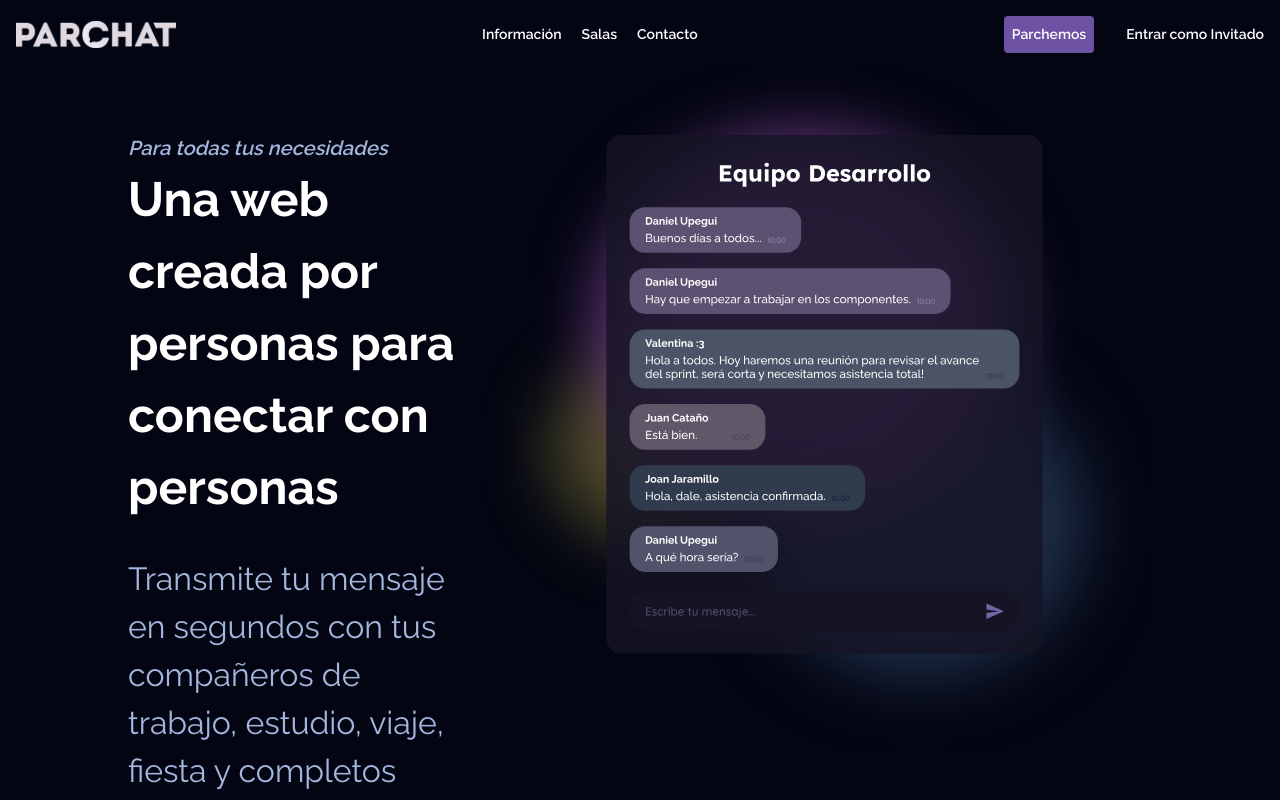
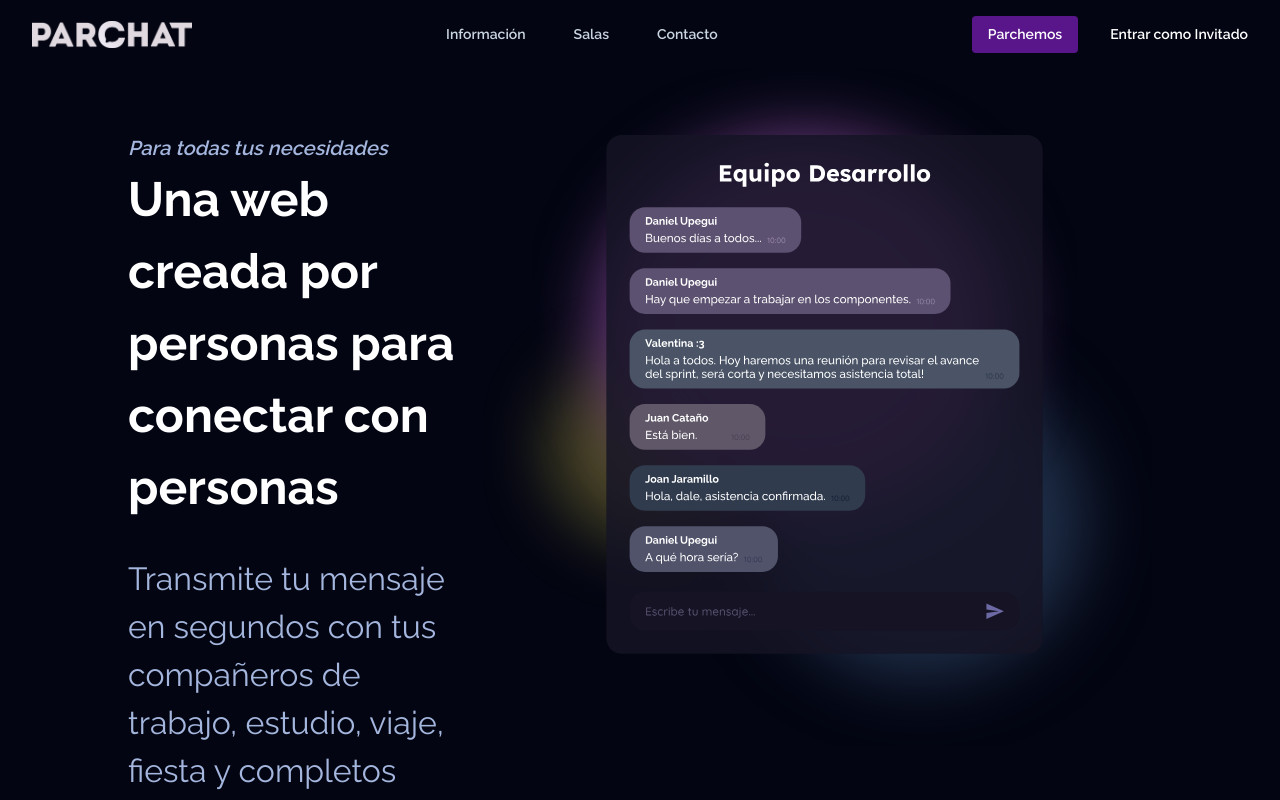
Before and after one commit to Parchat/frontend, a Next.js app: page / in a window 1280 px wide. Shown: the top 800 px of the page. Built offline with nearby package versions, Linux system fonts and the light colour scheme.

Commit message:
update header colors and add hover effects
- Changed header color palette to match new design
- Added hover transitions for interactive elements

```diff
--- a/app/_components/Header.tsx
+++ b/app/_components/Header.tsx
@@ -11,7 +11,7 @@ export default function Header() {
       <div className="w-full relative">
         <div className="flex bg-darkblue justify-between items-center p-4 sm:hidden w-full relative z-20 gap-5">
           <Link href="/" className="items-center gap-4 block lg:hidden">
-            <Image src="/w-logo.png" alt="ParChat Logo" width={130} height={20} />
+            <Image src="/w-logo.png" alt="ParChat Logo" width={130} height={20} draggable={false} />
           </Link>
           <div className="flex items-center gap-5">
             <Link href="/login" className="bg-purple rounded p-2">
@@ -41,25 +41,43 @@ export default function Header() {
       </div>
 
       {/* Desktop */}
-      <div className="w-full justify-between items-center gap-5 p-4 font-semibold text-white text-[14px] hidden sm:flex">
+      <div className="w-full justify-between items-center gap-5 p-4 px-8 font-semibold text-white text-[14px] hidden sm:flex">
         <Link href="/" className="items-center gap-4 hidden lg:block">
-          <Image src="/w-logo.png" alt="ParChat Logo" width={160} height={20} />
+          <Image src="/w-logo.png" alt="ParChat Logo" width={160} height={20} draggable={false} />
         </Link>
         <div className="flex">
-          <ul className="flex justify-between gap-5">
+          <ul className="flex justify-between gap-12 text-slate-300">
             <li>
-              <Link href="/">Información</Link>
+              <Link
+                href="/"
+                className="hover:text-violet-300 hover:tracking-wider transition-all duration-300"
+              >
+                Información
+              </Link>
             </li>
             <li>
-              <Link href="/">Salas</Link>
+              <Link
+                href="/"
+                className="hover:text-violet-300 hover:tracking-wider transition-all duration-300"
+              >
+                Salas
+              </Link>
             </li>
             <li>
-              <Link href="/">Contacto</Link>
+              <Link
+                href="/"
+                className="hover:text-violet-300 hover:tracking-wider transition-all duration-300"
+              >
+                Contacto
+              </Link>
             </li>
           </ul>
         </div>
         <div className="flex items-center gap-8">
-          <Link href="/login" className="bg-purple rounded p-2">
+          <Link
+            href="/login"
+            className="bg-purple-900 rounded p-2 px-4 hover:bg-purple-800 transition-all duration-300"
+          >
             Parchemos
           </Link>
           <Link href="/login-gest">Entrar como Invitado</Link>
```
